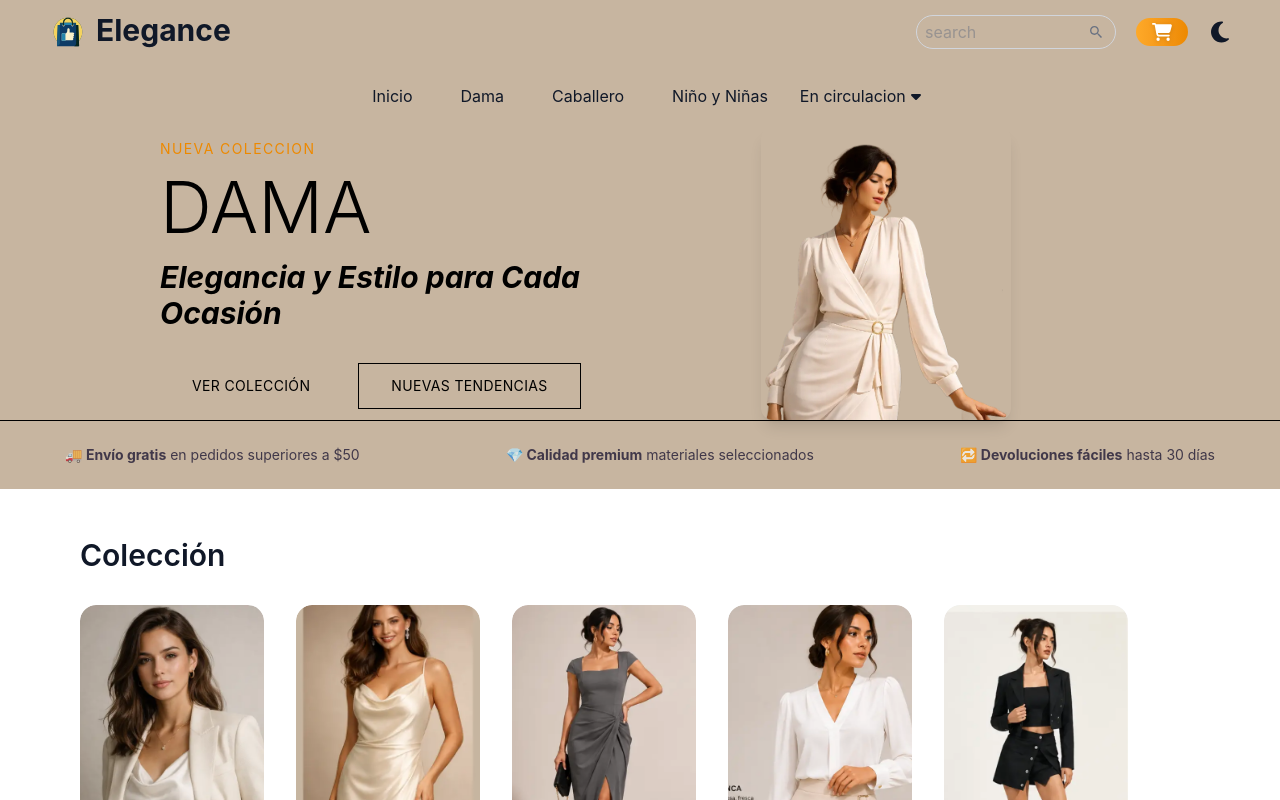
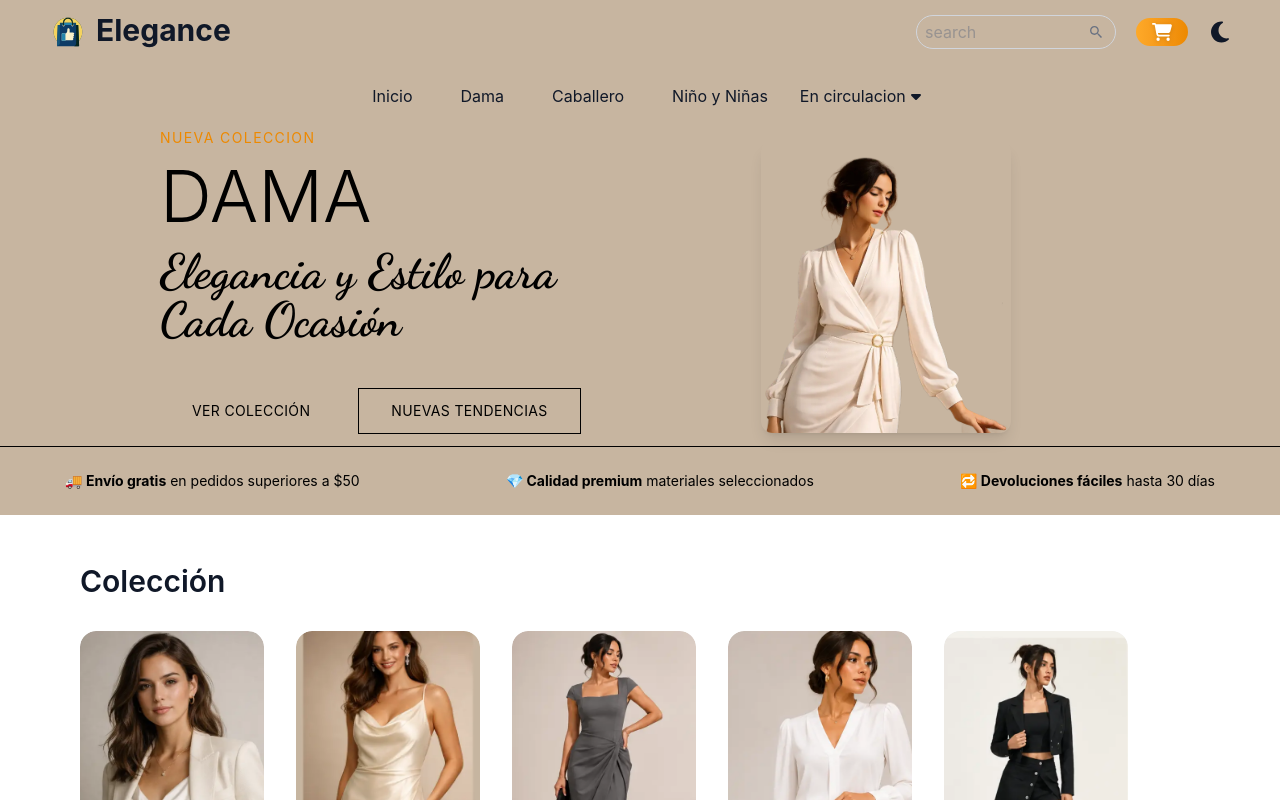
Before and after one commit to elmejorbruno/ecommerce-store, a React (Vite) app: page /women in a window 1280 px wide. Shown: the top 800 px of the page. Built offline with nearby package versions, Linux system fonts and the light colour scheme.

Commit message:
Se agrego estilos para el eslogan que se habia desconfigurado con anteriores cambios en el archvio CategoryHero.jsx

```diff
--- a/src/Components/CategoryPages/CategoryHero.jsx
+++ b/src/Components/CategoryPages/CategoryHero.jsx
@@ -35,7 +35,7 @@ const CategoryHero = ({  subtitle,
           </h1>
 
           <p
-            className="italic text-xl sm:text-2xl md:text-3xl mb-6 sm:mb-8 font-bold"
+            className="font-handwriting text-xl sm:text-6xl md:text-3xl mb-6 sm:mb-8 lg:text-5xl font-bold"
 
           >
             {slogan}
@@ -48,7 +48,7 @@ const CategoryHero = ({  subtitle,
             {description}
           </p>
 
-          <div className="flex flex-col sm:flex-row justify-center md:justify-start gap-4">
+          <div className="flex py-3 flex-col sm:flex-row justify-center md:justify-start gap-4">
             <button
               className="px-6 sm:px-8 py-3 text-sm tracking-wide transition-all"
 
@@ -88,7 +88,7 @@ const CategoryHero = ({  subtitle,
       >
         <div
           className="max-w-7xl mx-auto flex flex-col md:flex-row justify-around text-center gap-4"
-          style={{ color: "var(--color-black)", opacity: 0.7 }}
+          // style={{ color: "var(--color-black)", opacity: 0.7 }}
         >
           <div>🚚 <strong>Envío gratis</strong> en pedidos superiores a $50</div>
           <div>💎 <strong>Calidad premium</strong> materiales seleccionados</div>
```
